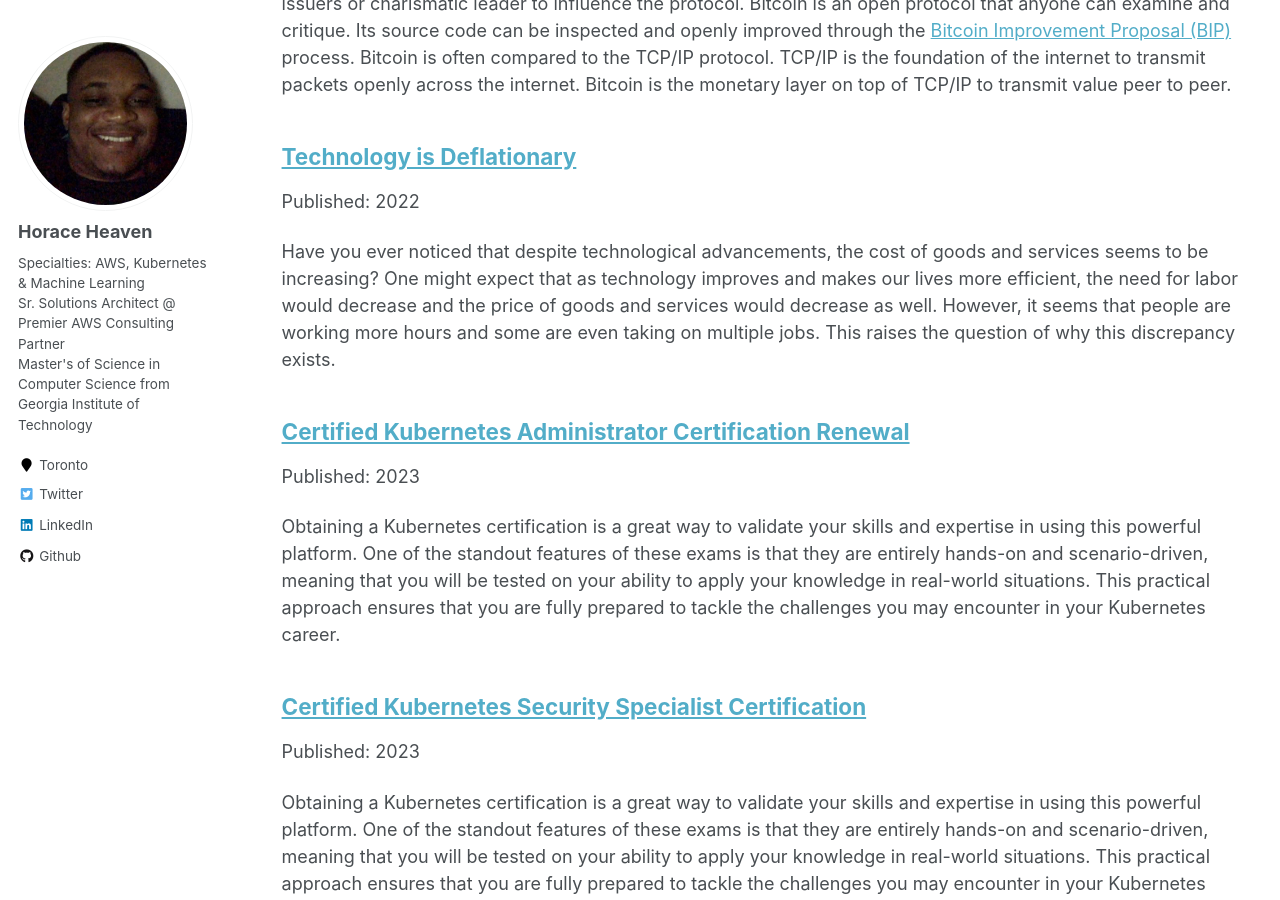
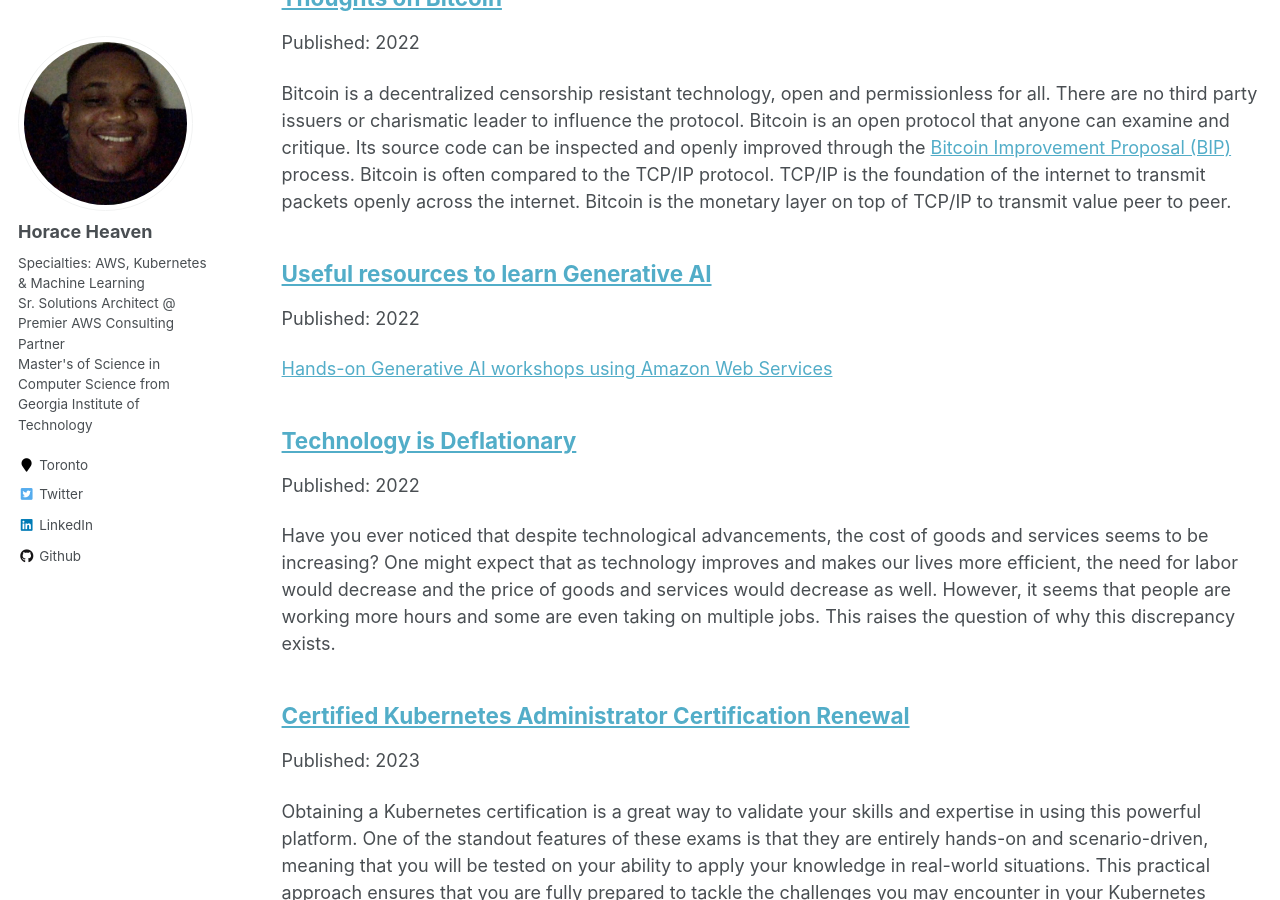
Before and after one commit to horaceheaven/horaceheaven.github.io, a Jekyll site: the page built from _pages/sitemap.md, in a window 1280 px wide and 900 px high, scrolled down 4885 px. Built offline with Jekyll 4.4.1, drawn with Linux system fonts in a browser that asks for light colours; some of the changed text lies outside the part shown.

Commit message:
add/update post

```diff
--- /dev/null
+++ b/_publications/generative-ai.md
@@ -0,0 +1,11 @@
+---
+title: "Useful resources to learn Generative AI"
+collection: publications
+type: "Publications"
+date: 2022-12-27
+permalink: /publications/generative-ai
+---
+
+[Hands-on Generative AI workshops using Amazon Web Services](https://workshops.aws/categories/Generative%20AI)
+
+[More cloud agnostic courses](https://www.deeplearning.ai/resources/generative-ai-courses-guide/)
```
Also changed, not shown: _pages/about.md (+2 -0 lines).
